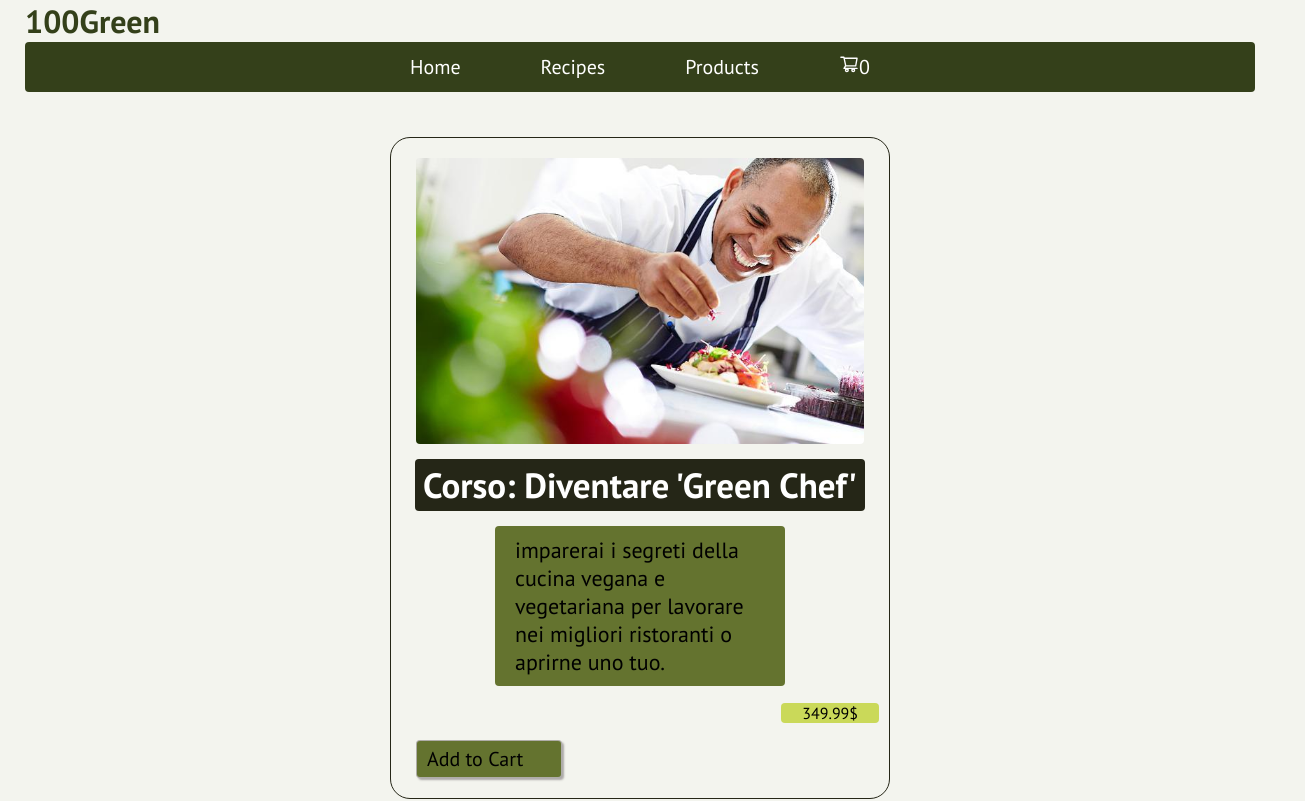
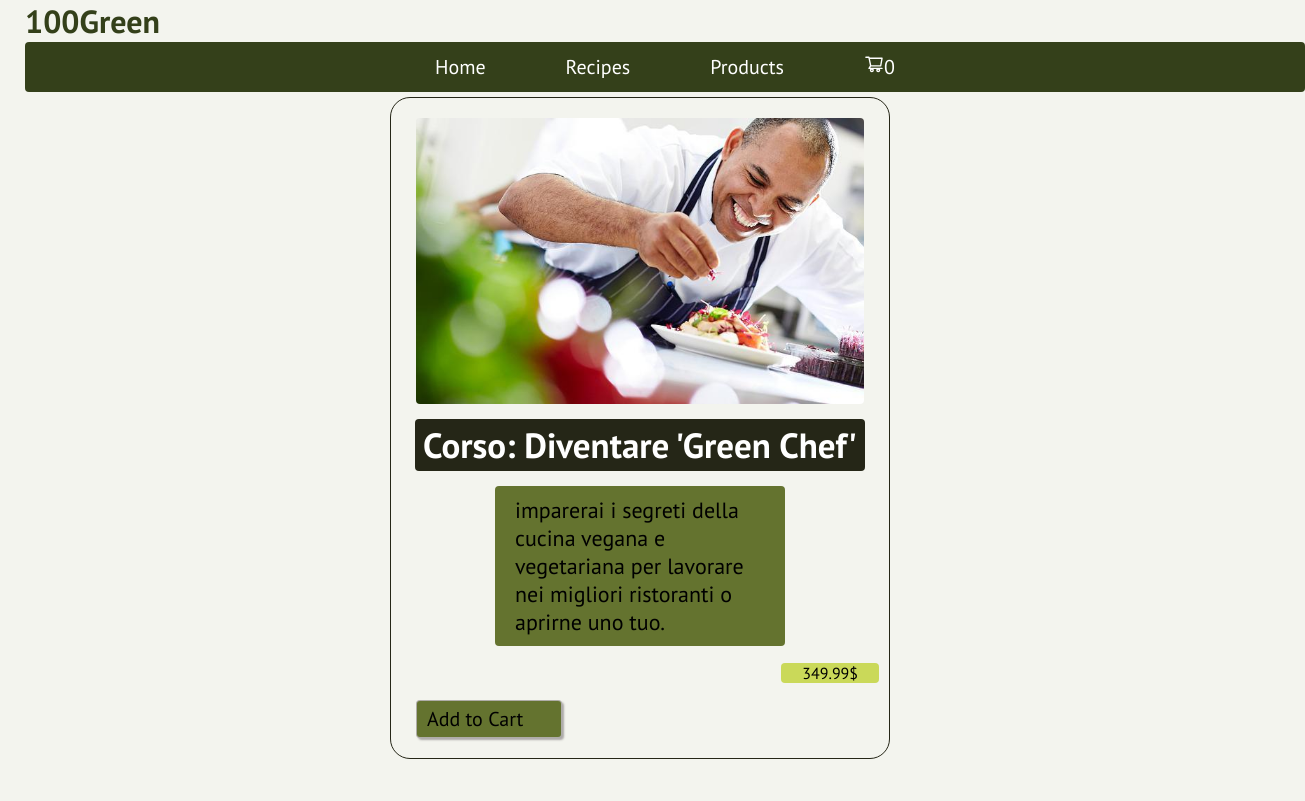
Before and after one commit to alessflame/recipes, a React (Create React App) app: page /products in a window 1280 px wide. Shown: the top 801 px of the page, 1305 px wide, since content can reach past the window. Built offline with nearby package versions, Linux system fonts and the light colour scheme; no server answers.

Commit message:
update app

```diff
--- a/src/index.css
+++ b/src/index.css
@@ -37,6 +37,7 @@ html{
   height: auto;
   width: 100%;
   display: flex;
+  position: absolute;
   justify-content: center;
   background-color: #34401A;
   border-radius: 4px;
@@ -74,7 +75,7 @@ html{
   left: 40vw;
   font-size: 20px;
   padding: 5px 10px;
-  z-index: 10;
+  z-index: 20;
   width: 280px;
   min-height: 130px;
   height: auto;
@@ -149,7 +150,7 @@ color: #f3f4ee;}
     transition: all 1s ease-in-out;
     top: 0;
     position: fixed;
-    z-index: 1;
+    z-index: 15;
     height: 100vh;
     flex-direction: column;
     align-items: center;
@@ -173,7 +174,7 @@ color: #f3f4ee;}
     top:5px;
     right: 10px;
     font-size:40px;
-    z-index: 10;
+    z-index: 50;
   }
 
   .modal{
--- a/src/views/components/style/products.module.css
+++ b/src/views/components/style/products.module.css
@@ -1,6 +1,7 @@
 .container{
      margin: 30px 0;
      width: 100%;
+
      display: flex;
      flex-direction: column;
      align-items: center;
@@ -9,7 +10,7 @@
 .card{
      width: 500px;
      display: flex;
-     margin: 15px 5px;
+     margin: 25px 5px;
      flex-direction: column;
      border-radius: 20px;
      border: 1px solid var(--black--dark);
```
